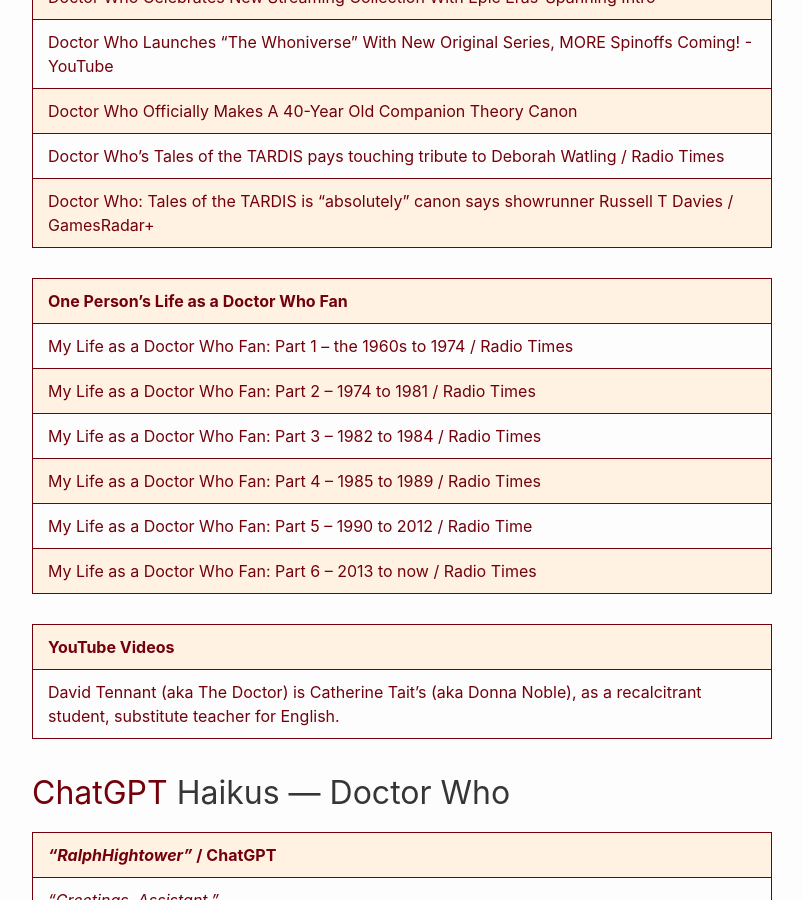
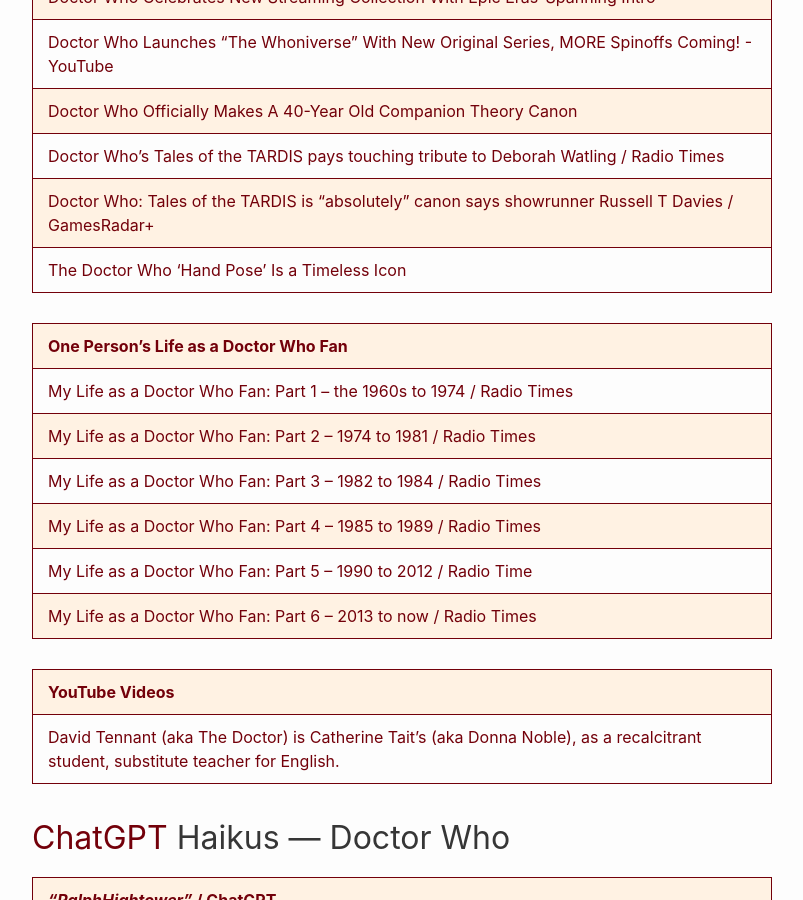
Before and after one commit to RalphHightower/RalphHightower, a Jekyll site: the page built from ScienceFiction/DoctorWho.md, in a window 1280 px wide and 900 px high, scrolled down 3315 px. Shown: the whole window, without its empty margins (238-1041 px from the left). Built offline with Jekyll 4.4.1, drawn with Linux system fonts in a browser that asks for light colours; our own code applies the rules of GitHub Pages for plain Markdown files.

Commit message:
[docs](doc): DoctorWho(extended description)

```diff
--- a/ScienceFiction/DoctorWho.md
+++ b/ScienceFiction/DoctorWho.md
@@ -35,6 +35,7 @@
 | [Doctor Who Officially Makes A 40-Year Old Companion Theory Canon](https://screenrant.com/doctor-who-tegan-nyssa-relationship-canon/ ) |
 | [Doctor Who's Tales of the TARDIS pays touching tribute to Deborah Watling / Radio Times](https://www.radiotimes.com/tv/sci-fi/doctor-who-tales-tardis-deborah-watling-newsupdate/ ) |
 | [Doctor Who: Tales of the TARDIS is "absolutely" canon says showrunner Russell T Davies / GamesRadar+](https://www.gamesradar.com/doctor-who-tales-of-the-tardis-is-absolutely-canon-says-showrunner-russell-t-davies/ ) |
+| [The Doctor Who 'Hand Pose' Is a Timeless Icon](https://gizmodo.com/doctor-who-hand-pose-tom-baker-david-tennant-ncuti-gatw-1850987145 ) |
 
 | One Person's Life as a Doctor Who Fan|
 |---|
```
